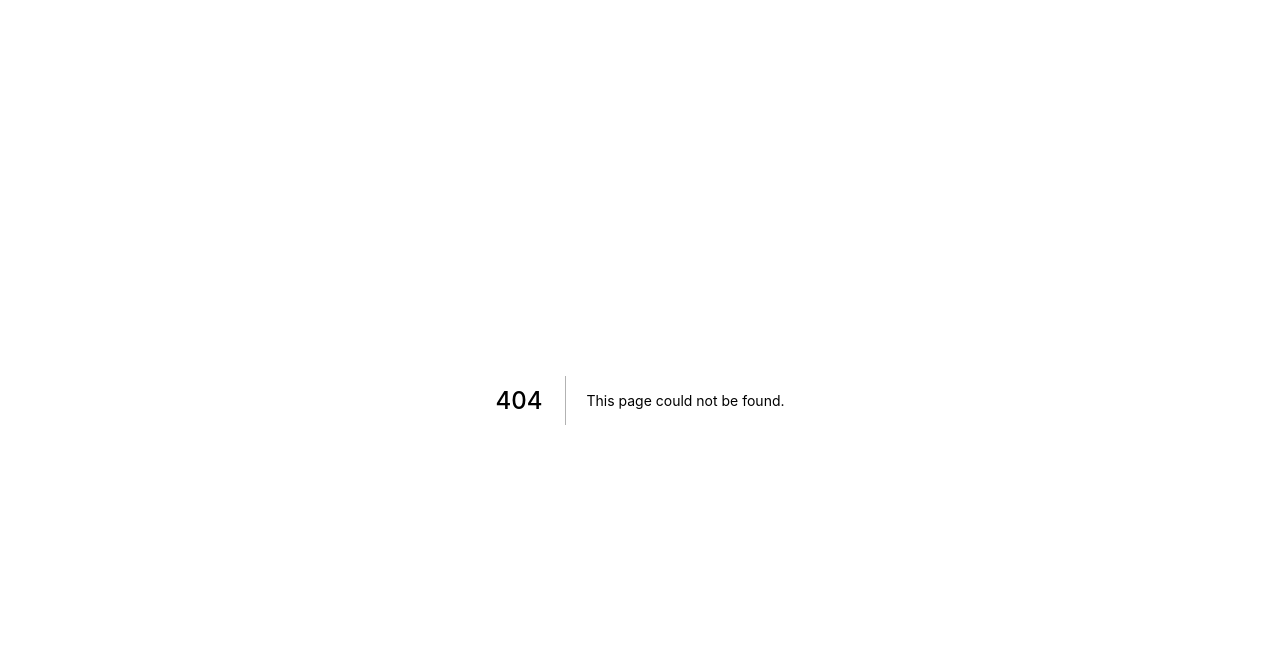
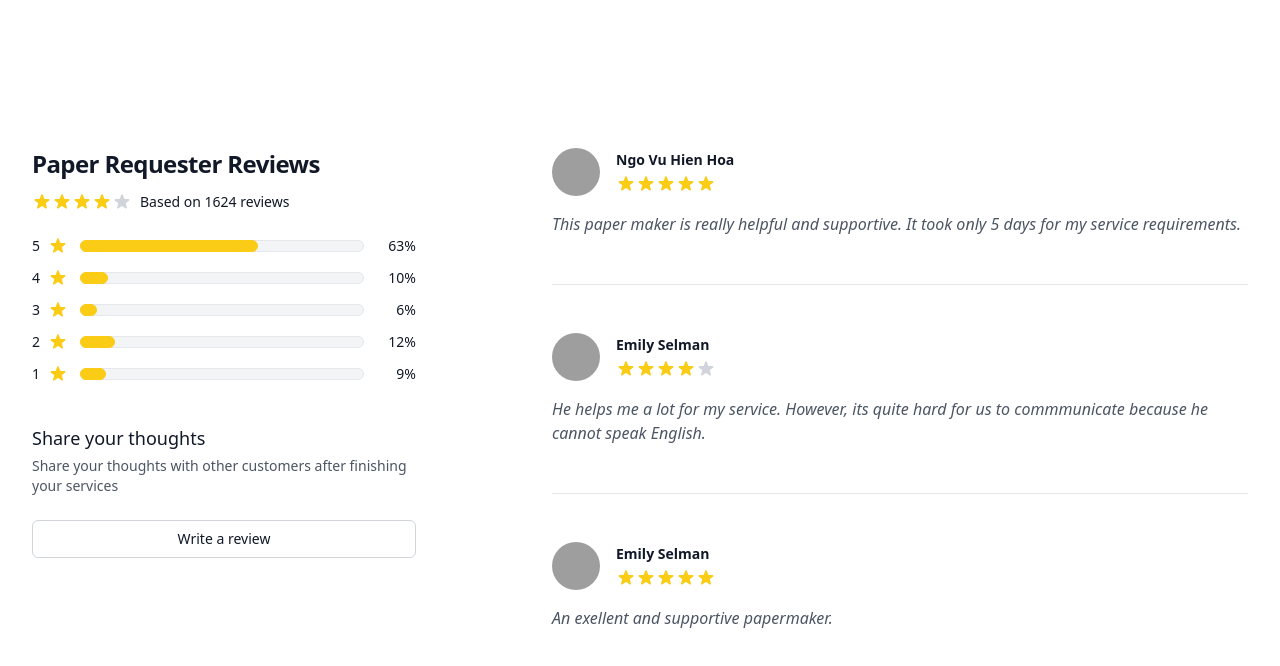
Before and after one commit to ThienAn1010/Capstone-Project, a Next.js app in the folder frontend/: page /papermaker in a window 1280 px wide. Before the commit this address had no page. Shown: the top 666 px of the page. Built offline with nearby package versions, Linux system fonts and the light colour scheme; grey boxes are pictures that could not be loaded.

Commit message:
review in papermaker profile

```diff
--- /dev/null
+++ b/frontend/components/Feedback.jsx
@@ -0,0 +1,197 @@
+import Link from "next/link"
+import { ChevronRightIcon } from '@heroicons/react/solid'
+import { CalendarIcon, SpeakerphoneIcon, TerminalIcon } from '@heroicons/react/outline'
+import { StarIcon } from '@heroicons/react/solid'
+
+const Feedback = () => {
+  const reviews = {
+    average: 4,
+    totalCount: 1624,
+    counts: [
+      { rating: 5, count: 1019 },
+      { rating: 4, count: 162 },
+      { rating: 3, count: 97 },
+      { rating: 2, count: 199 },
+      { rating: 1, count: 147 },
+    ],
+    featured: [
+      {
+        id: 1,
+        rating: 5,
+        content: `
+          <p>This paper maker is really helpful and supportive. It took only 5 days for my service requirements.</p>
+        `,
+        author: 'Ngo Vu Hien Hoa',
+        avatarSrc:
+          'https://images.unsplash.com/photo-1502685104226-ee32379fefbe?ixlib=rb-=eyJhcHBfaWQiOjEyMDd9&auto=format&fit=facearea&facepad=8&w=256&h=256&q=80',
+      },
+      {
+        id: 2,
+        rating: 4,
+        content: `
+          <p>He helps me a lot for my service. However, its quite hard for us to commmunicate because he cannot speak English.</p>
+        `,
+        author: 'Emily Selman',
+        avatarSrc:
+          'https://www.faceapp.com/static/img/content/compare/beard-example-before@3x.jpg',
+      },
+      {
+        id: 2,
+        rating: 5,
+        content: `
+          <p>An exellent and supportive papermaker.</p>
+        `,
+        author: 'Emily Selman',
+        avatarSrc:
+          'https://encrypted-tbn0.gstatic.com/images?q=tbn:ANd9GcQGa_HSPmOuXZjwVPe3iRFse3_ev61GED0hTg&usqp=CAU',
+      },
+
+    ],
+  }
+  const items = [
+    {
+      name: 'Marketing Campaign',
+      description: 'I think the kids call these memes these days.',
+      href: '#',
+      iconColor: 'bg-pink-500',
+      icon: SpeakerphoneIcon,
+    },
+    {
+      name: 'Engineering Project',
+      description: 'Something really expensive that will ultimately get cancelled.',
+      href: '#',
+      iconColor: 'bg-purple-500',
+      icon: TerminalIcon,
+    },
+    {
+      name: 'Event',
+      description: 'Like a conference all about you that no one will care about.',
+      href: '#',
+      iconColor: 'bg-yellow-500',
+      icon: CalendarIcon,
+    },
+  ]
+  function classNames(...classes) {
+    return classes.filter(Boolean).join(' ')
+  }
+  return (
+    <div className="bg-white">
+      <div className="max-w-2xl mx-auto py-16 px-4 sm:py-24 sm:px-6 lg:max-w-7xl lg:py-32 lg:px-8 lg:grid lg:grid-cols-12 lg:gap-x-8">
+        <div className="lg:col-span-4">
+          <h2 className="text-2xl font-extrabold tracking-tight text-gray-900">Paper Requester Reviews</h2>
+
+          <div className="mt-3 flex items-center">
+            <div>
+              <div className="flex items-center">
+                {[0, 1, 2, 3, 4].map((rating) => (
+                  <StarIcon
+                    key={rating}
+                    className={classNames(
+                      reviews.average > rating ? 'text-yellow-400' : 'text-gray-300',
+                      'flex-shrink-0 h-5 w-5'
+                    )}
+                    aria-hidden="true"
+                  />
+                ))}
+              </div>
+              <p className="sr-only">{reviews.average} out of 5 stars</p>
+            </div>
+            <p className="ml-2 text-sm text-gray-900">Based on {reviews.totalCount} reviews</p>
+          </div>
+
+          <div className="mt-6">
+            <h3 className="sr-only">Review data</h3>
+
+            <dl className="space-y-3">
+              {reviews.counts.map((count) => (
+                <div key={count.rating} className="flex items-center text-sm">
+                  <dt className="flex-1 flex items-center">
+                    <p className="w-3 font-medium text-gray-900">
+                      {count.rating}
+                      <span className="sr-only"> star reviews</span>
+                    </p>
+                    <div aria-hidden="true" className="ml-1 flex-1 flex items-center">
+                      <StarIcon
+                        className={classNames(
+                          count.count > 0 ? 'text-yellow-400' : 'text-gray-300',
+                          'flex-shrink-0 h-5 w-5'
+                        )}
+                        aria-hidden="true"
+                      />
+
+                      <div className="ml-3 relative flex-1">
+                        <div className="h-3 bg-gray-100 border border-gray-200 rounded-full" />
+                        {count.count > 0 ? (
+                          <div
+                            className="absolute inset-y-0 bg-yellow-400 border border-yellow-400 rounded-full"
+                            style={{ width: `calc(${count.count} / ${reviews.totalCount} * 100%)` }}
+                          />
+                        ) : null}
+                      </div>
+                    </div>
+                  </dt>
+                  <dd className="ml-3 w-10 text-right tabular-nums text-sm text-gray-900">
+                    {Math.round((count.count / reviews.totalCount) * 100)}%
+                  </dd>
+                </div>
+              ))}
+            </dl>
+          </div>
+
+          <div className="mt-10">
+            <h3 className="text-lg font-medium text-gray-900">Share your thoughts</h3>
+            <p className="mt-1 text-sm text-gray-600">
+              Share your thoughts with other customers after finishing your services
+            </p>
+
+            <a
+              href="#"
+              className="mt-6 inline-flex w-full bg-white border border-gray-300 rounded-md py-2 px-8 items-center justify-center text-sm font-medium text-gray-900 hover:bg-gray-50 sm:w-auto lg:w-full"
+            >
+              Write a review
+            </a>
+          </div>
+        </div>
+
+        <div className="mt-16 lg:mt-0 lg:col-start-6 lg:col-span-7">
+          <h3 className="sr-only">Recent reviews</h3>
+
+          <div className="flow-root">
+            <div className="-my-12 divide-y divide-gray-200">
+              {reviews.featured.map((review) => (
+                <div key={review.id} className="py-12">
+                  <div className="flex items-center">
+                    <img src={review.avatarSrc} alt={`${review.author}.`} className="h-12 w-12 rounded-full" />
+                    <div className="ml-4">
+                      <h4 className="text-sm font-bold text-gray-900">{review.author}</h4>
+                      <div className="mt-1 flex items-center">
+                        {[0, 1, 2, 3, 4].map((rating) => (
+                          <StarIcon
+                            key={rating}
+                            className={classNames(
+                              review.rating > rating ? 'text-yellow-400' : 'text-gray-300',
+                              'h-5 w-5 flex-shrink-0'
+                            )}
+                            aria-hidden="true"
+                          />
+                        ))}
+                      </div>
+                      <p className="sr-only">{review.rating} out of 5 stars</p>
+                    </div>
+                  </div>
+
+                  <div
+                    className="mt-4 space-y-6 text-base italic text-gray-600"
+                    dangerouslySetInnerHTML={{ __html: review.content }}
+                  />
+                </div>
+              ))}
+            </div>
+          </div>
+        </div>
+      </div>
+    </div>
+  )
+}
+
+export default Feedback
--- /dev/null
+++ b/frontend/pages/papermaker.tsx
@@ -0,0 +1,28 @@
+import type { NextPage } from "next"
+import Head from "next/head"
+import Feedback from "../components/Feedback"
+
+const Home: NextPage = () => {
+  return (
+    <>
+      <Head>
+        <title>Create Next App</title>
+        <meta name="description" content="Generated by create next app" />
+        <link rel="icon" href="/favicon.ico" />
+      </Head>
+
+      <main className=" mx-auto">
+        <div className="mt-5">
+          {/* <h3 className="font-bold text-lg tracking-wide px-5 py-5 border-b text-center">
+            Papermaker!!!
+          </h3> */}
+          <div className=" mt-5 flex flex-col gap-y-2">
+            <Feedback />
+          </div>
+        </div>
+      </main>
+    </>
+  )
+}
+
+export default Home
```
